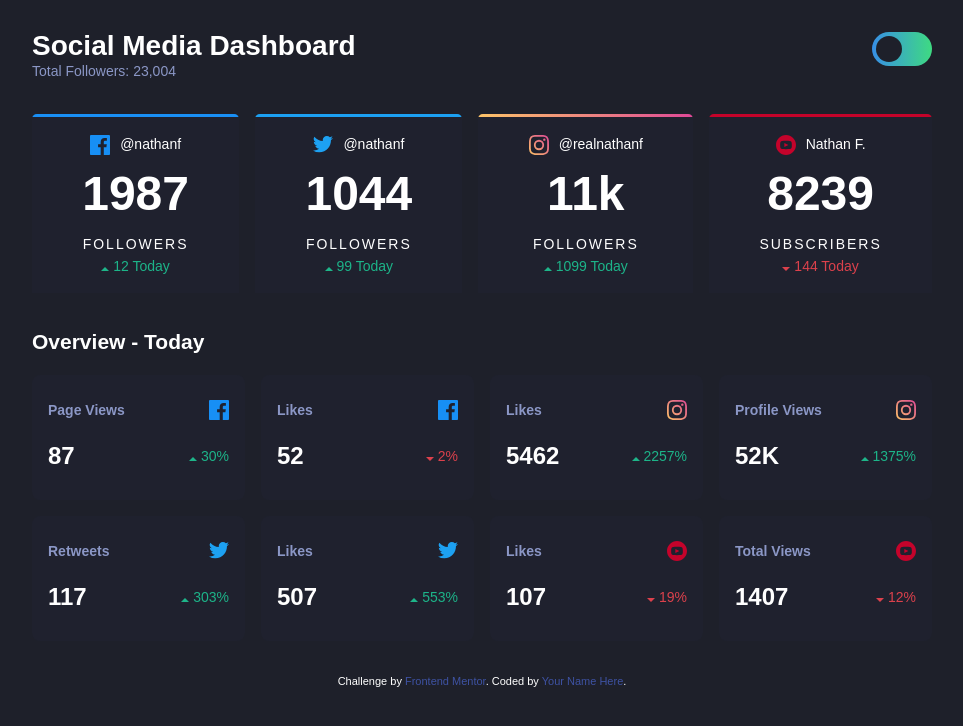
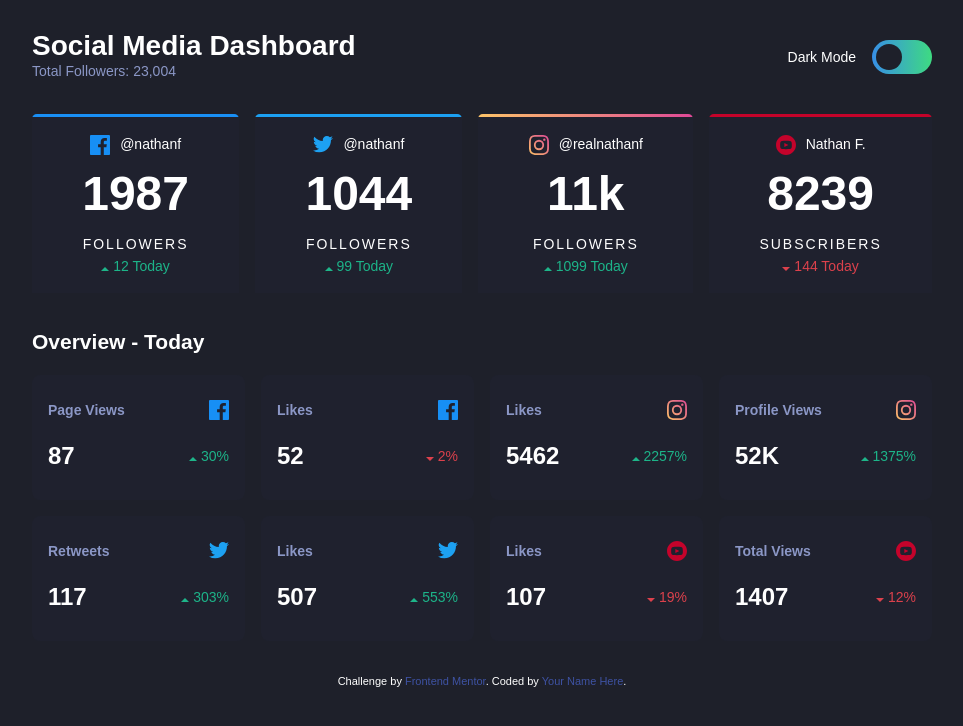
Before and after one commit to OmarNashawati/social-media-dashboard-with-theme-switcher-master, a plain HTML site: page index.html in a window 1280 px wide. Shown: the whole page, without its empty margins (158-1121 px from the left). Drawn offline with Linux system fonts and the light colour scheme.

Commit message:
fix bugs

```diff
--- a/index.html
+++ b/index.html
@@ -17,10 +17,13 @@
         <p>Total Followers: 23,004</p>
       </div>
 
-      <label class="switchDarkMode">
-        <input type="checkbox" class="js-dark-mode-toggle">
-        <span class="slider round"></span>
-      </label>
+      <div class="dark-mode-toggle-wrapper">
+        <span>Dark Mode</span>
+        <label class="switch-dark-mode">
+          <input type="checkbox" class="js-dark-mode-toggle">
+          <span class="slider round"></span>
+        </label>
+      </div>
     </header>
 
     <main>
--- a/styles/style.css
+++ b/styles/style.css
@@ -119,16 +119,21 @@ header p{
   color: var(--red);
 }
 
+.dark-mode-toggle-wrapper{
+  display: flex;
+  gap: 1rem;
+  align-items: center;
+}
 
 /* Switch */
-.switchDarkMode {
+.switch-dark-mode {
   position: relative;
   display: inline-block;
   width: 60px;
   height: 34px;
 }
 
-.switchDarkMode input[type='checkbox'] {
+.switch-dark-mode input[type='checkbox'] {
   opacity: 0;
   width: 0;
   height: 0;
```
